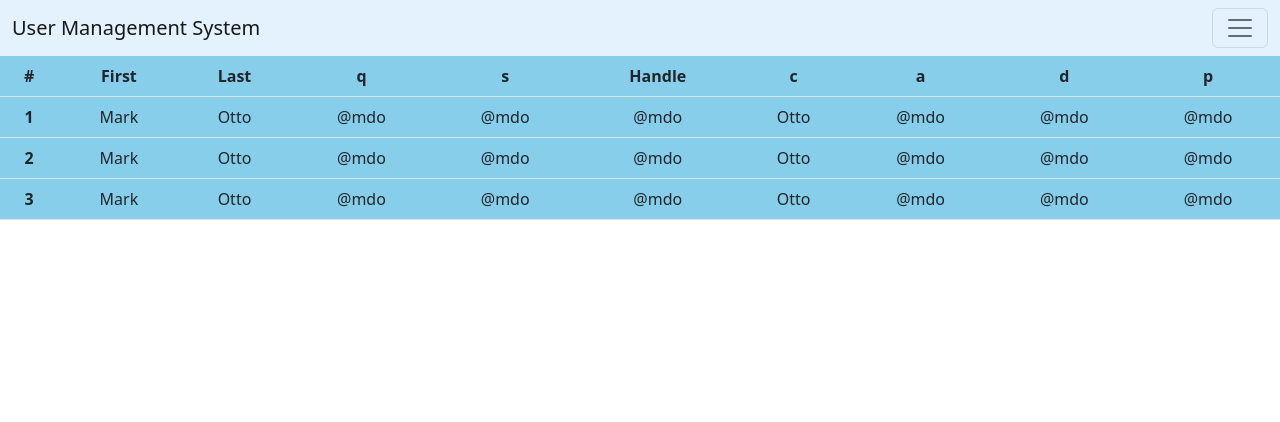
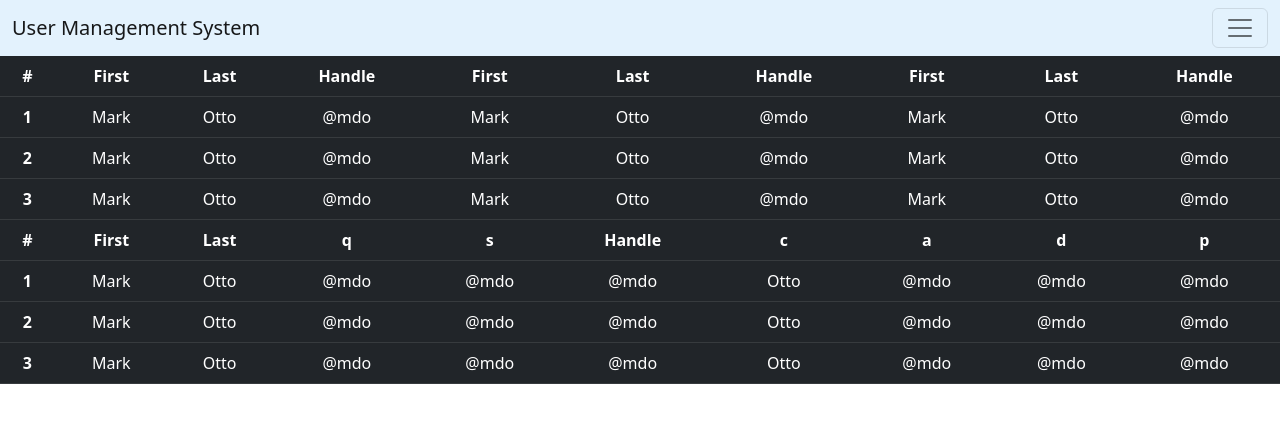
Before and after one commit to markanddighe/Ecommercefront, a React (Create React App) app: page / in a window 1280 px wide. Shown: the top 422 px of the page. Built offline with nearby package versions, Linux system fonts and the light colour scheme.

Commit message:
table add

```diff
--- a/src/Components/ProductList.js
+++ b/src/Components/ProductList.js
@@ -5,8 +5,60 @@
 
             return(
         <div>
-<table class="table">
+<table class="table table-dark">
   <thead>
+    <tr>
+      <th scope="col">#</th>
+      <th scope="col">First</th>
+      <th scope="col">Last</th>
+      <th scope="col">Handle</th>
+      <th scope="col">First</th>
+      <th scope="col">Last</th>
+      <th scope="col">Handle</th>
+      <th scope="col">First</th>
+      <th scope="col">Last</th>
+      <th scope="col">Handle</th>
+    </tr>
+  </thead>
+  <tbody>
+    <tr>
+      <th scope="row">1</th>
+      <td>Mark</td>
+      <td>Otto</td>
+      <td>@mdo</td>
+      <td>Mark</td>
+      <td>Otto</td>
+      <td>@mdo</td>
+      <td>Mark</td>
+      <td>Otto</td>
+      <td>@mdo</td>
+    </tr>
+    <tr>
+      <th scope="row">2</th>
+      <td>Mark</td>
+      <td>Otto</td>
+      <td>@mdo</td>
+      <td>Mark</td>
+      <td>Otto</td>
+      <td>@mdo</td>
+      <td>Mark</td>
+      <td>Otto</td>
+      <td>@mdo</td>
+    </tr>
+    <tr>
+      <th scope="row">3</th>
+      <td>Mark</td>
+      <td>Otto</td>
+      <td>@mdo</td>
+      <td>Mark</td>
+      <td>Otto</td>
+      <td>@mdo</td>
+      <td>Mark</td>
+      <td>Otto</td>
+      <td>@mdo</td>
+    </tr>
+  </tbody>
+  <thead mt-4>
     <tr>
       <th scope="col">#</th>
       <th scope="col">First</th>
--- a/src/Components/Sign-In.css
+++ b/src/Components/Sign-In.css
@@ -19,9 +19,6 @@
 } */
 
 
-.App {
-    background-color: skyblue;
-  }
 
   .Auth-form-container {
     display: flex;
--- a/src/Components/Sign-Up.css
+++ b/src/Components/Sign-Up.css
@@ -19,9 +19,7 @@
 } */
 
 
-.App {
-    background-color: skyblue;
-  }
+
 
   .Auth-form-container {
     display: flex;
```
